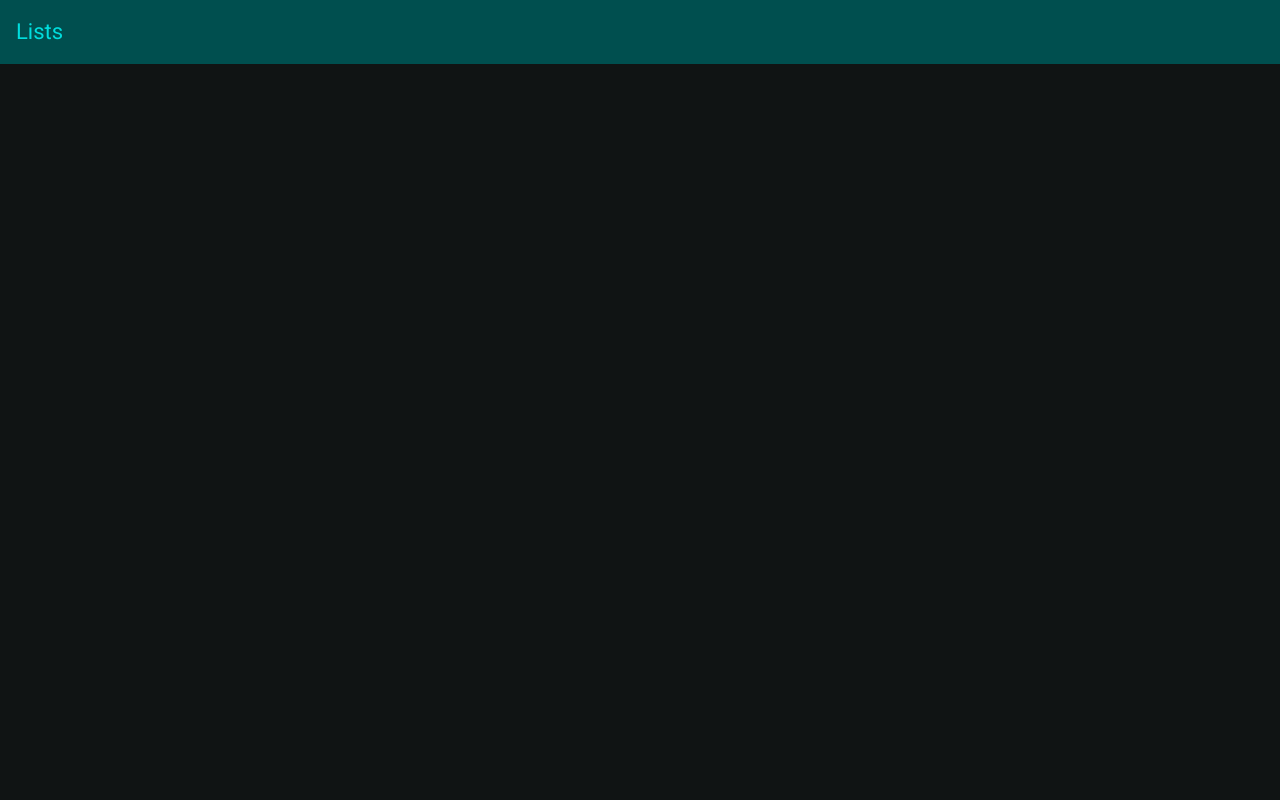
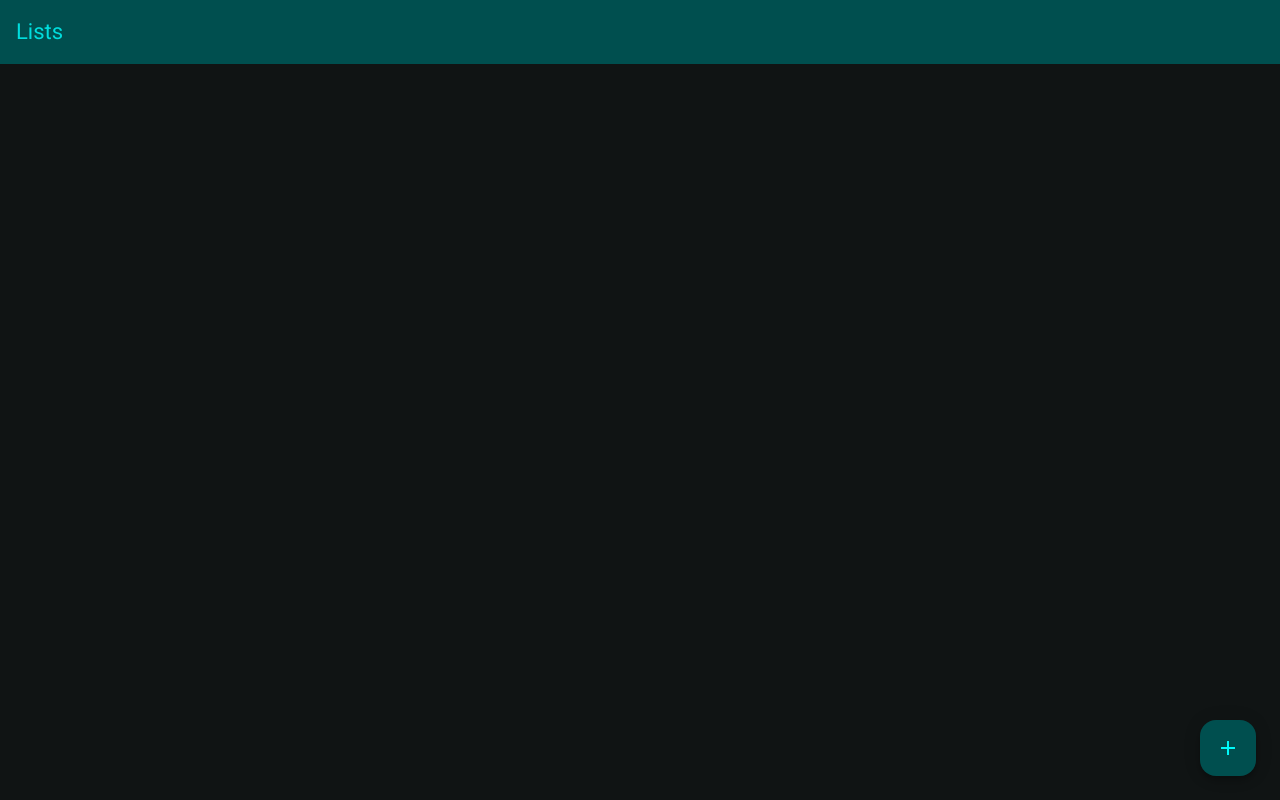
Before and after one commit to jodabyte/Pantry, an Angular app: page / in a window 1280 px wide. Built offline with nearby package versions, Linux system fonts and the light colour scheme.

Commit message:
add catalog component

```diff
--- a/src/app/app.html
+++ b/src/app/app.html
@@ -1,7 +1,6 @@
 <main>
   <app-toolbar></app-toolbar>
+  <app-catalog></app-catalog>
 </main>
 
-
-
 <router-outlet />
--- a/src/app/app.ts
+++ b/src/app/app.ts
@@ -1,10 +1,11 @@
 import { Component, signal } from '@angular/core';
 import { RouterOutlet } from '@angular/router';
 import { Toolbar } from "./core/toolbar/toolbar";
+import { Catalog } from "./features/catalog/catalog";
 
 @Component({
   selector: 'app-root',
-  imports: [RouterOutlet, Toolbar],
+  imports: [RouterOutlet, Toolbar, Catalog],
   templateUrl: './app.html',
   styleUrl: './app.scss'
 })
--- /dev/null
+++ b/src/app/features/catalog/catalog.html
@@ -0,0 +1,4 @@
+<mat-action-list> </mat-action-list>
+<button class="fab-fixed" matFab aria-label="Add new item">
+  <mat-icon>add</mat-icon>
+</button>
--- /dev/null
+++ b/src/app/features/catalog/catalog.scss
@@ -0,0 +1,6 @@
+.fab-fixed {
+  position: fixed;
+  bottom: 24px;
+  right: 24px;
+  z-index: 2;
+}
```
Also changed, not shown: src/app/features/catalog/catalog.ts (added, +12 -0 lines), 1 other file (tests, documents, lock files or other folders).
